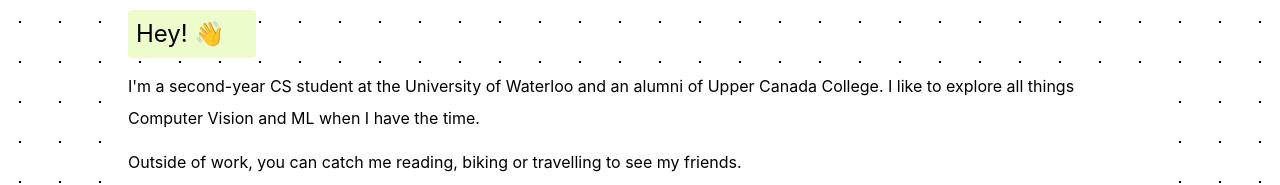
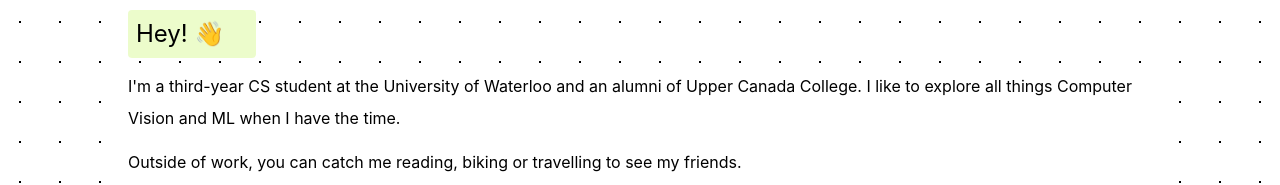
Before and after one commit to JoshLiCoding/Personal-Website-Frontend, a React (Create React App) app: page / in a window 1280 px wide. Shown: the part 198-383 px from the top of the page. Built offline with nearby package versions, Linux system fonts and the light colour scheme; no server answers.

Commit message:
changed to third year

```diff
--- a/src/App.js
+++ b/src/App.js
@@ -29,7 +29,7 @@ function App() {
           </div>
           <div className="w-fit leading-8 bg-white">
             <p className="my-3">
-              I'm a second-year CS student at the University of Waterloo and an
+              I'm a third-year CS student at the University of Waterloo and an
               alumni of Upper Canada College. I like to explore all things
               Computer Vision and ML when I have the time.
             </p>
```
